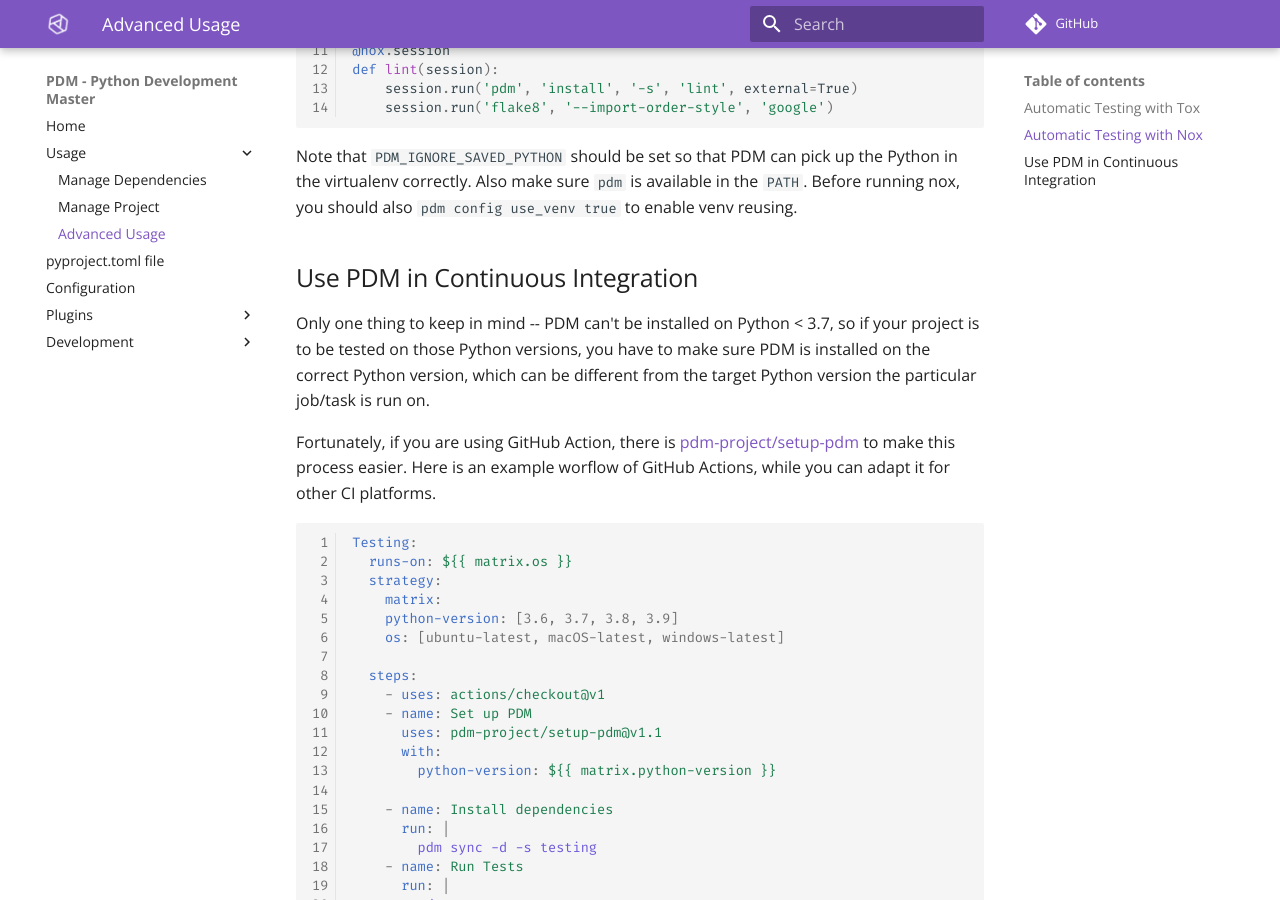
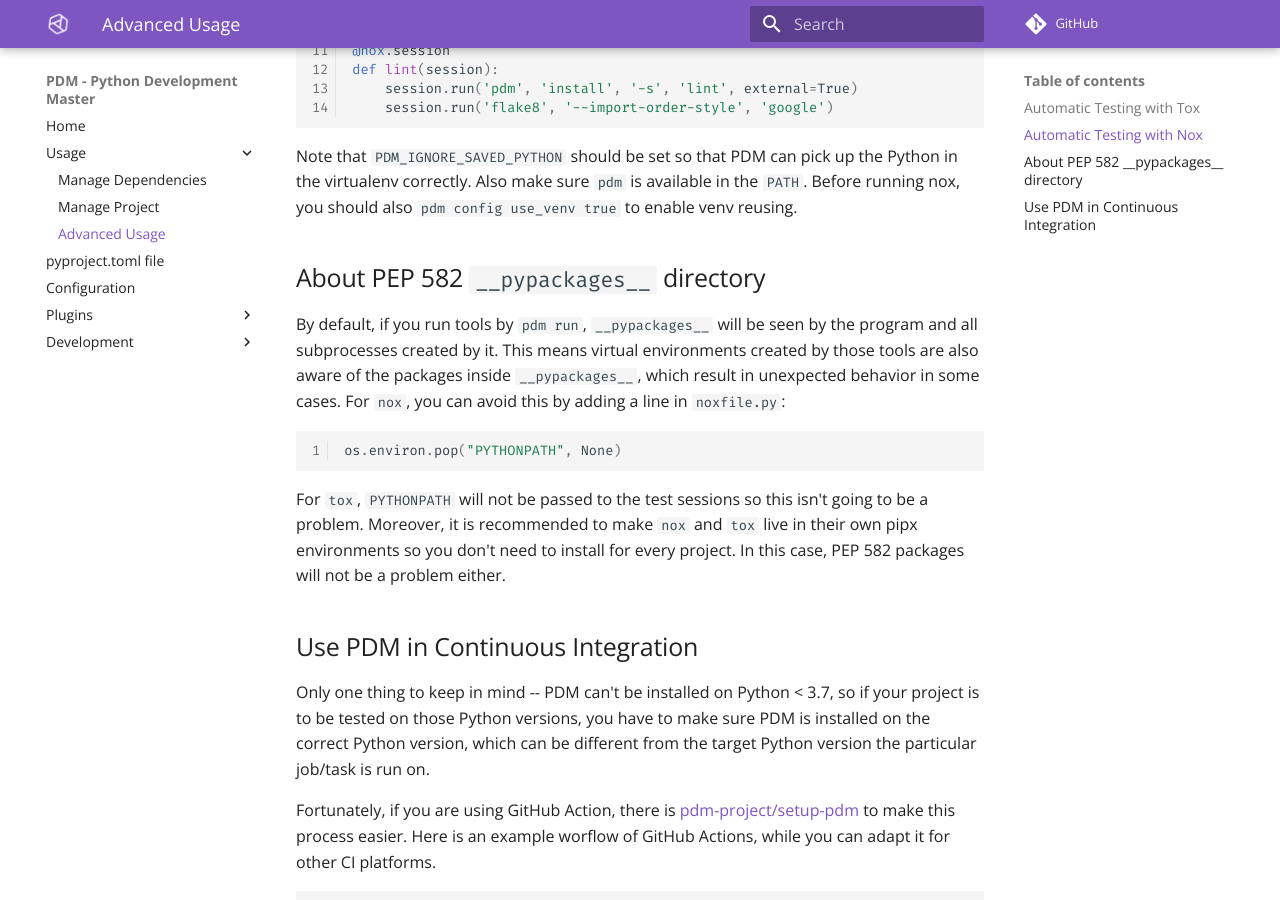
Before and after one commit to ChrisSanderser/pd-ms, an MkDocs documentation site: the page built from docs/docs/usage/advanced.md, in a window 1280 px wide and 900 px high, scrolled down 1789 px. Built offline with MkDocs 1.6.1 and Material for MkDocs 9.7.7, drawn with Linux system fonts in a browser that asks for light colours; comment, search, counter and statistics services are not loaded.

Commit message:
Update docs to close #362

````diff
--- a/docs/docs/usage/advanced.md
+++ b/docs/docs/usage/advanced.md
@@ -89,6 +89,17 @@ def lint(session):
 Note that `PDM_IGNORE_SAVED_PYTHON` should be set so that PDM can pick up the Python in the virtualenv correctly. Also make sure `pdm` is available in the `PATH`.
 Before running nox, you should also `pdm config use_venv true` to enable venv reusing.
 
+## About PEP 582 `__pypackages__` directory
+
+By default, if you run tools by `pdm run`, `__pypackages__` will be seen by the program and all subprocesses created by it. This means virtual environments created by those tools are also aware of the packages inside `__pypackages__`, which result in unexpected behavior in some cases.
+For `nox`, you can avoid this by adding a line in `noxfile.py`:
+
+```python
+os.environ.pop("PYTHONPATH", None)
+```
+
+For `tox`, `PYTHONPATH` will not be passed to the test sessions so this isn't going to be a problem. Moreover, it is recommended to make `nox` and `tox` live in their own pipx environments so you don't need to install for every project. In this case, PEP 582 packages will not be a problem either.
+
 ## Use PDM in Continuous Integration
 
 Only one thing to keep in mind -- PDM can't be installed on Python < 3.7, so if your project is to be tested on those Python versions,
````
